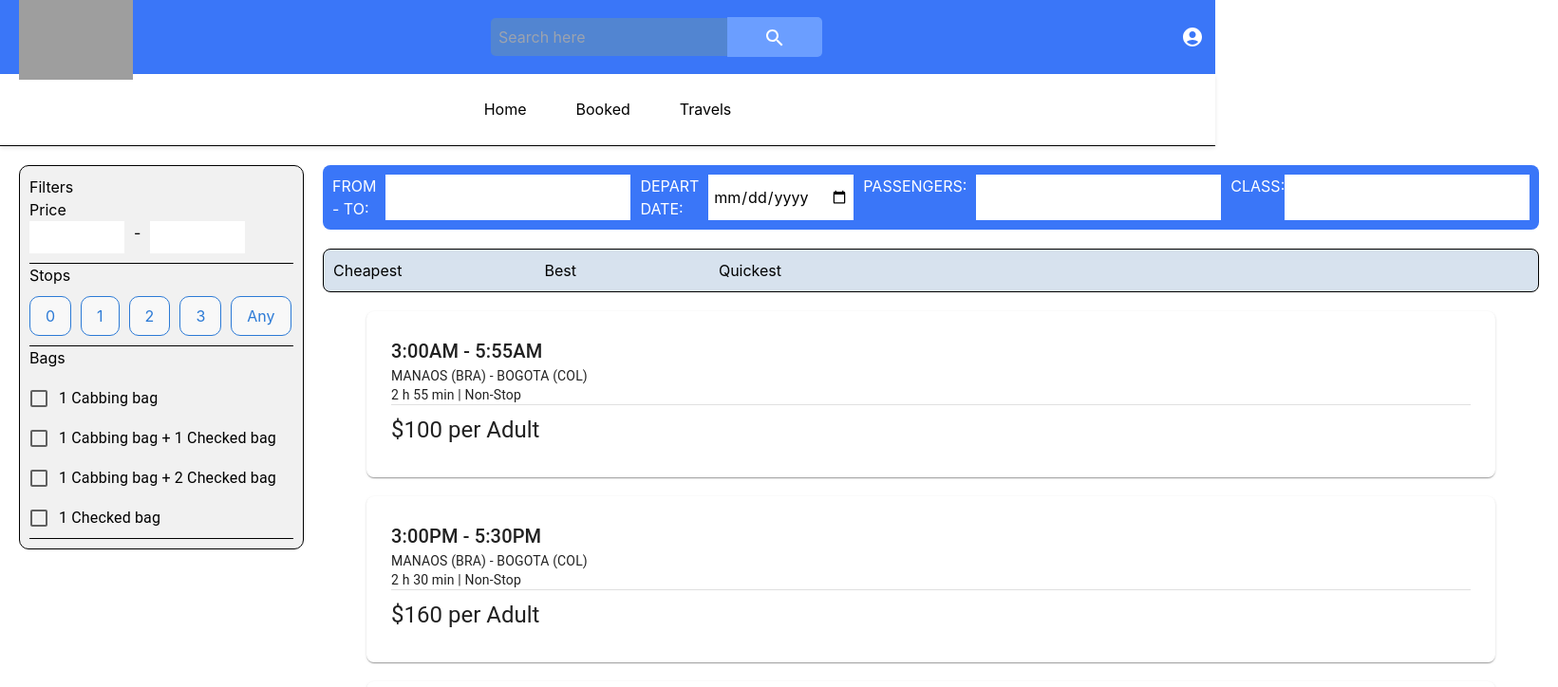
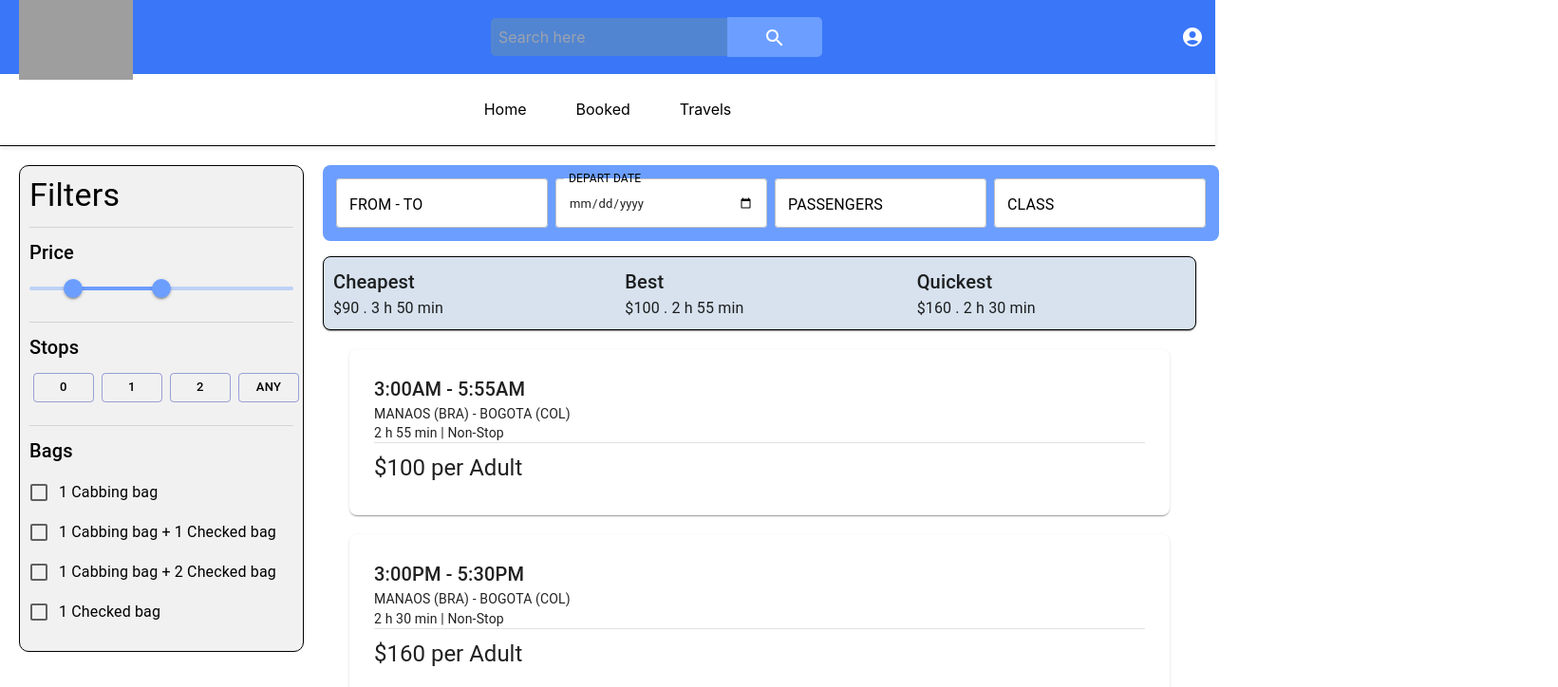
Before and after one commit to manuelRestrep0/frontend-presencial, a Next.js app: page /busqueda_vuelosB/filtrado_precio_rango in a window 1280 px wide. Shown: the top 724 px of the page at 95% size, 1641 px wide, since content can reach past the window. Built offline with nearby package versions, Linux system fonts and the light colour scheme; no server answers; grey boxes are pictures that could not be loaded.

Commit message:
Nuevo diseño pagina Filtrado por precio y rango

```diff
--- a/components/Button/ButtonStops.tsx
+++ b/components/Button/ButtonStops.tsx
@@ -1,24 +1,15 @@
 import React from 'react';
+import { Button, ButtonGroup, Typography } from '@material-ui/core';
 
 interface ButtonStopProps {
     label: string;
 }
 
 const ButtonStop: React.FC<ButtonStopProps> = ({ label }) => {
-    const style = {
-        backgroundColor: 'rgba(255, 255, 255, 0.5)',
-        color: '#2C7AD6',
-        border: '1px solid #2C7AD6',
-        borderRadius: '10px',
-        padding: '8px 16px',
-        cursor: 'pointer',
-        marginRight: '10px'
-    };
-
     return (
-        <button type="button" style={style}>
+        <Button variant="outlined" color="primary" style={{ margin: '4px', color: 'black' }} size="small">
             {label}
-        </button>
+        </Button>
     );
 };
 
--- /dev/null
+++ b/components/Button/PriceSlider.tsx
@@ -0,0 +1,37 @@
+import React, { useState } from 'react';
+import { Slider } from '@mui/material';
+
+const PriceSlider = () => {
+    const [value, setValue] = useState([50, 150]);
+
+    const handleChange = (event, newValue) => {
+        setValue(newValue);
+    };
+
+    return (
+        <Slider
+            value={value}
+            onChange={handleChange}
+            valueLabelDisplay="auto"
+            aria-labelledby="range-slider"
+            min={0}
+            max={300}
+            style={{ width: '100%', color: '#6B9EFF' }} // Puedes cambiar el color aquí
+        />
+    );
+};
+
+export default PriceSlider;
+
+{/*
+Primer input
+<input id='min-price' type="number" style={{ marginRight: '5px', width: '100px', padding: '5px' }}
+    onChange={(event: React.ChangeEvent<HTMLInputElement>) => setMinPrice(parseInt(event.target.value))}
+/>
+Separador
+<span style={{ margin: '0 5px' }}>-</span>
+Segundo input
+<input type="number" style={{ marginLeft: '5px', width: '100px', padding: '5px' }}
+    onChange={(event: React.ChangeEvent<HTMLInputElement>) => setMaxPrice(parseInt(event.target.value))}
+/>
+*/}
--- a/components/Content/BestResults.tsx
+++ b/components/Content/BestResults.tsx
@@ -1,8 +1,9 @@
 import React from 'react';
+import { Paper, Grid, Typography } from '@material-ui/core';
 
 export default function BestResults() {
     return (
-        <div style={{
+        <Paper style={{
             backgroundColor: '#D7E2EE',
             borderRadius: '8px',
             marginTop: '20px',
@@ -13,24 +14,25 @@ export default function BestResults() {
             flexDirection: 'row',
             border: '1px solid black'
         }}>
-            {/* Casilla 1 */}
-            <div style={{ marginRight: '150px' }}>
-                <h3>Cheapest</h3>
-                <label id="label1"></label>
-            </div>
+            <Grid container spacing={3}>
+                {/* Casilla 1 */}
+                <Grid item xs={4}>
+                    <Typography variant="h6">Cheapest</Typography>
+                    <Typography variant="body1">$90 . 3 h 50 min</Typography>
+                </Grid>
 
-            {/* Casilla 2 */}
-            <div style={{ marginRight: '150px' }}>
-                <h3>Best</h3>
-                <label id="label2"></label>
-            </div>
+                {/* Casilla 2 */}
+                <Grid item xs={4}>
+                    <Typography variant="h6">Best</Typography>
+                    <Typography variant="body1">$100 . 2 h 55 min</Typography>
+                </Grid>
 
-            {/* Casilla 3 */}
-            <div>
-                <h3>Quickest</h3>
-                <label id="label3"></label>
-            </div>
-        </div>
-
+                {/* Casilla 3 */}
+                <Grid item xs={4}>
+                    <Typography variant="h6">Quickest</Typography>
+                    <Typography variant="body1">$160 . 2 h 30 min</Typography>
+                </Grid>
+            </Grid>
+        </Paper>
     );
 }
--- a/components/Content/FiltersColumn.tsx
+++ b/components/Content/FiltersColumn.tsx
@@ -1,5 +1,7 @@
 import ButtonStop from 'components/Button/ButtonStops';
 import CheckboxOption from 'components/Button/CheckboxOptionProps';
+import PriceSlider from 'components/Button/PriceSlider';
+import { Box, Typography, Divider } from '@material-ui/core';
 
 interface Props {
 	setMinPrice: React.Dispatch<React.SetStateAction<number>>
@@ -9,77 +11,47 @@ interface Props {
 export default function FiltersColumn({setMinPrice, setMaxPrice}: Props) {
 
     return (
-        <div style={{
+        <Box sx={{
             width: '300px',
-            height: 'auto',  // Cambiado de '75vh' a 'auto'
-            backgroundColor: '#F1F1F1',
+            bgcolor: '#F1F1F1',
             border: '1px solid black',
             borderRadius: '10px',
-            marginTop: '20px',
-            marginLeft: '20px',
-            padding: '10px'
+            mt: '20px',
+            ml: '20px',
+            p: '10px'
         }}>
-            {/* Primer div */}
-            <div style={{ color: 'black' }}>
-                {/* Título del filtro */}
-                <h1>Filters</h1>
-            </div>
+            <Typography variant="h4" gutterBottom>Filters</Typography>
+            <Divider />
 
-            {/* Segundo div */}
-            <div style={{ borderBottom: '1px solid black', display: 'flex', flexDirection: 'column' }}>
-                {/* Título del segundo div */}
-                <h2>Price</h2>
-                {/* Contenido del segundo div */}
-                <div style={{ display: 'flex', marginBottom: '10px'}}>
-                    {/* Primer input */}
-                    <input id='min-price' type="number" style={{ marginRight: '5px', width: '100px', padding: '5px' }}
-						onChange={(event: React.ChangeEvent<HTMLInputElement>) => setMinPrice(parseInt(event.target.value))}
-					/>
-                    {/* Separador */}
-                    <span style={{ margin: '0 5px' }}>-</span>
-                    {/* Segundo input */}
-                    <input type="number" style={{ marginLeft: '5px', width: '100px', padding: '5px' }}
-						onChange={(event: React.ChangeEvent<HTMLInputElement>) => setMaxPrice(parseInt(event.target.value))}
-					/>
-                </div>
-            </div>
+            <Box sx={{ pt: '10px', pb: '10px' }}>
+                <Typography variant="h6" gutterBottom>Price</Typography>
+                <Box sx={{ display: 'flex', mb: '10px'}}>
+                    <PriceSlider/>
+                </Box>
+            </Box>
+            <Divider />
 
-            {/* Tercer div */}
-            <div style={{ borderBottom: '1px solid black', display: 'flex', flexDirection: 'column' }}>
-                {/* Título del filtro de paradas */}
-                <h2 style={{ marginBottom: '10px' }}>Stops</h2>
-                {/* Botones de selección de paradas */}
-                <div style={{ display: 'flex', marginBottom: '10px' }}> {/* Añadido margen inferior */}
-                    {/* Botones de selección */}
+            <Box sx={{ pt: '10px', pb: '10px' }}>
+                <Typography variant="h6" gutterBottom>Stops</Typography>
+                <Box sx={{ display: 'flex', mb: '10px' }}>
                     <ButtonStop label="0" />
                     <ButtonStop label="1" />
                     <ButtonStop label="2" />
-                    <ButtonStop label="3" />
                     <ButtonStop label="Any" />
-                </div>
-            </div>
+                </Box>
+            </Box>
+            <Divider />
 
-            {/* Cuarto div */}
-            <div style={{
-                borderBottom: '1px solid black',
-                display: 'flex',
-                flexDirection: 'column'
-            }}>
-                {/* Título del segundo filtro */}
-                <h2 style={{ marginBottom: '10px' }}>Bags</h2>
-                {/* Checkboxes para la selección de opciones */}
-                <div style={{ display: 'flex', flexDirection: 'column' }}>
-                    {/* Checkbox para la primera opción */}
+            <Box sx={{ pt: '10px', pb: '10px' }}>
+                <Typography variant="h6" gutterBottom>Bags</Typography>
+                <Box sx={{ display: 'flex', flexDirection: 'column' }}>
                     <CheckboxOption label="1 Cabbing bag" />
-                    {/* Checkbox para la segunda opción */}
                     <CheckboxOption label="1 Cabbing bag + 1 Checked bag" />
-                    {/* Checkbox para la tercera opción */}
                     <CheckboxOption label="1 Cabbing bag + 2 Checked bag" />
-                    {/* Checkbox para la cuarta opción */}
                     <CheckboxOption label="1 Checked bag" />
-                </div>
-            </div>
+                </Box>
+            </Box>
 
-        </div>
+        </Box>
     );
 }
--- a/components/Content/FlightDetailsForm.tsx
+++ b/components/Content/FlightDetailsForm.tsx
@@ -1,29 +1,23 @@
 import React from 'react';
+import { TextField, Grid, Box } from '@material-ui/core';
 
 export default function FlightDetailsForm() {
   return (
-    <div style={{
-      display: 'flex',
-      flexDirection: 'row',
-      backgroundColor: '#3A76F8',
-      borderRadius: '8px',
-      padding: '10px',
-      marginTop: '20px',
-      marginLeft: '20px',
-      marginRight: '20px',
-    }}>
-      {/* Labels and Inputs */}
-      <label htmlFor="stringInput" style={{ color: 'white', marginRight: '10px' }}>FROM - TO:</label>
-      <input type="text" id="stringInput" name="stringInput" style={{ marginRight: '10px', padding: '5px' }} />
-
-      <label htmlFor="dateInput" style={{ color: 'white', marginRight: '10px' }}>DEPART DATE:</label>
-      <input type="date" id="dateInput" name="dateInput" style={{ marginRight: '10px', padding: '5px' }} />
-
-      <label htmlFor="stringInput2" style={{ color: 'white', marginRight: '10px' }}>PASSENGERS:</label>
-      <input type="text" id="stringInput2" name="stringInput2" style={{ marginRight: '10px', padding: '5px' }} />
-
-      <label htmlFor="stringInput3" style={{ color: 'white' }}>CLASS:</label>
-      <input type="text" id="stringInput3" name="stringInput3" style={{ padding: '5px' }} />
-    </div>
+    <Box ml={3}> {/* Añade un margen a la izquierda */}
+      <Grid container spacing={1} style={{ backgroundColor: '#6B9EFF', borderRadius: '8px', padding: '10px', marginTop: '20px' }}>
+        <Grid item xs={3}>
+          <TextField id="from-to" label="FROM - TO" variant="outlined" InputLabelProps={{ style: { color: '#000' } }} InputProps={{ style: { backgroundColor: 'white', fontSize: 'small' } }} fullWidth />
+        </Grid>
+        <Grid item xs={3}>
+          <TextField id="depart-date" label="DEPART DATE" type="date" variant="outlined" InputLabelProps={{ shrink: true, style: { color: '#000' } }} InputProps={{ style: { backgroundColor: 'white', fontSize: 'small' } }} fullWidth />
+        </Grid>
+        <Grid item xs={3}>
+          <TextField id="passengers" label="PASSENGERS" variant="outlined" InputLabelProps={{ style: { color: '#000' } }} InputProps={{ style: { backgroundColor: 'white', fontSize: 'small' } }} fullWidth />
+        </Grid>
+        <Grid item xs={3}>
+          <TextField id="class" label="CLASS" variant="outlined" InputLabelProps={{ style: { color: '#000' } }} InputProps={{ style: { backgroundColor: 'white', fontSize: 'small' } }} fullWidth />
+        </Grid>
+      </Grid>
+    </Box>
   );
 }
```
